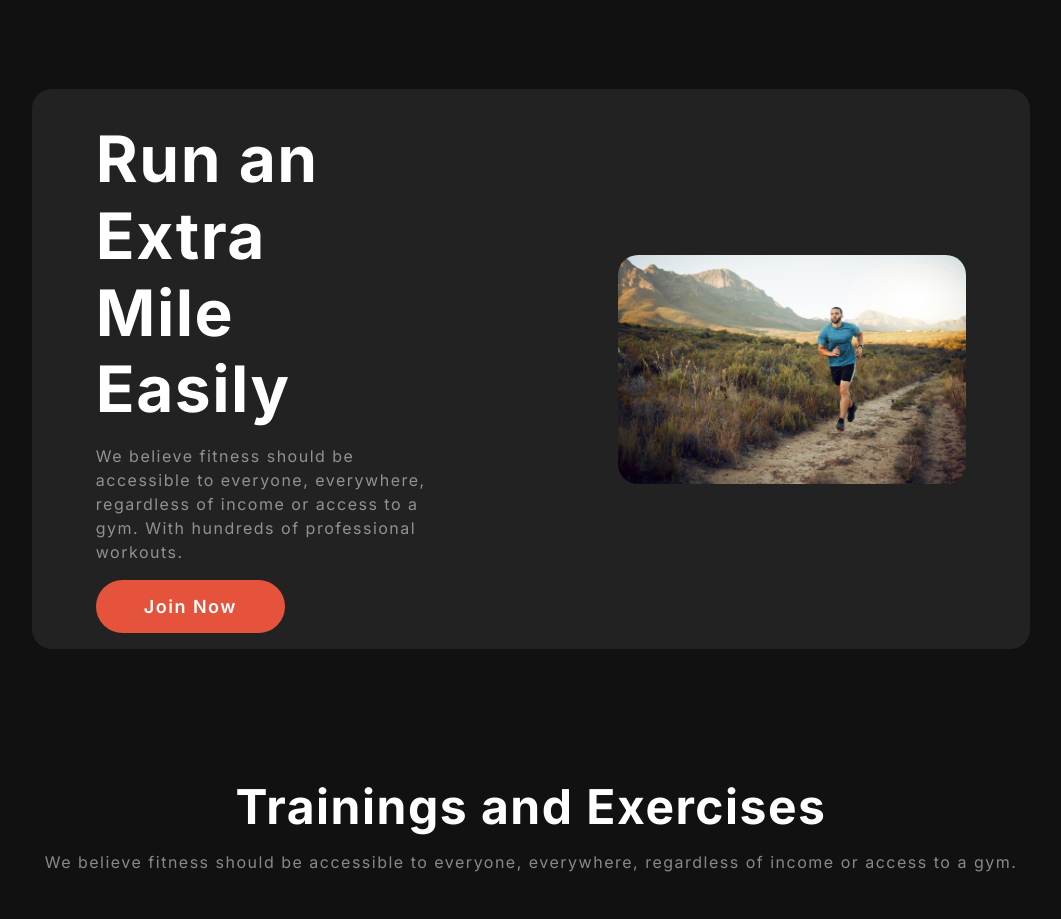
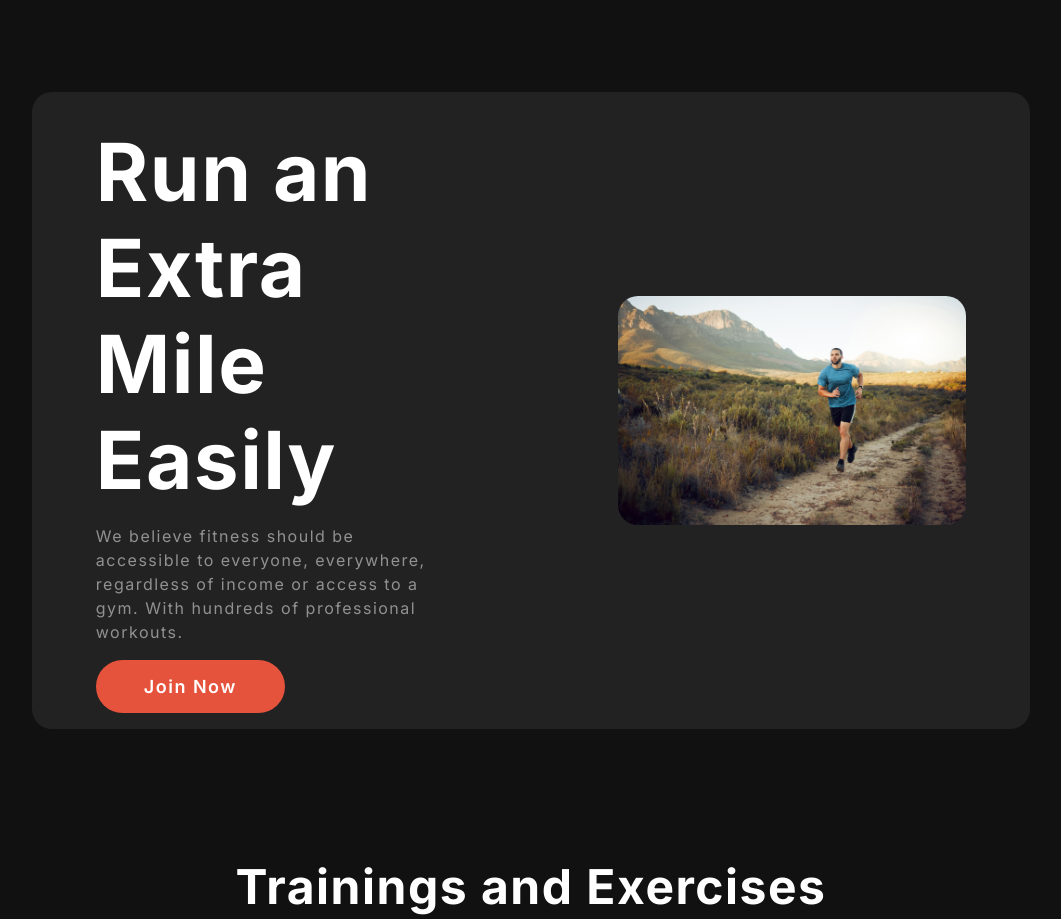
Before and after one commit to shahinanishi/responsive-website, a plain HTML site: page index.html in a window 1280 px wide. Shown: the part 2260-3179 px from the top of the page, without its empty margins (109-1170 px from the left). Drawn offline with Linux system fonts and the light colour scheme.

Commit message:
changed font type

```diff
--- a/styles/style.css
+++ b/styles/style.css
@@ -1,7 +1,7 @@
 @import url('https://fonts.googleapis.com/css2?family=Inter:ital,opsz,wght@0,14..32,100..900;1,14..32,100..900&display=swap');
 @font-face {
     font-family: 'Miama';
-    src: url('/assets/fonts/Miama.ttf') format('opentype');
+    src: url('/assets/fonts/Miama.woff') format('woff');
 }
 
 /* Global Variables */
@@ -284,7 +284,7 @@ a{
     text-align: left;
 }
 .extra-mile-content h2 {
-    font-size: 4rem;
+    font-size: 5rem;
     color: var(--text-color);
     margin-bottom: 1rem;
     font-size: 900;
```
Also changed, not shown: assets/fonts/Miama.woff (added).
